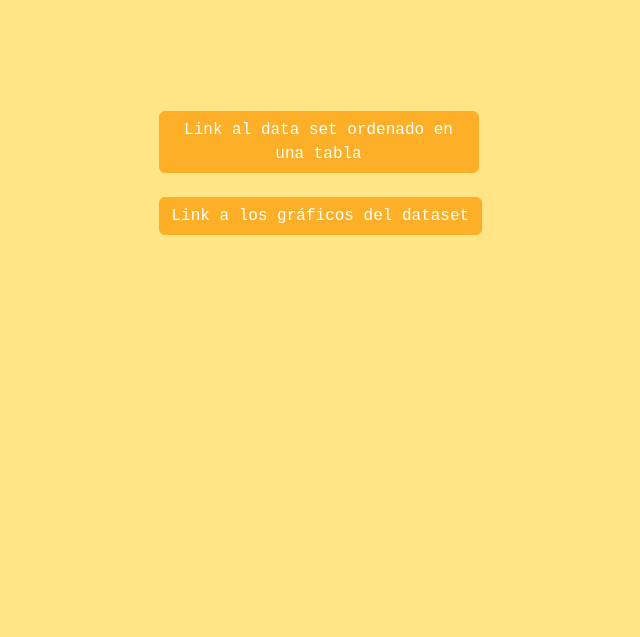
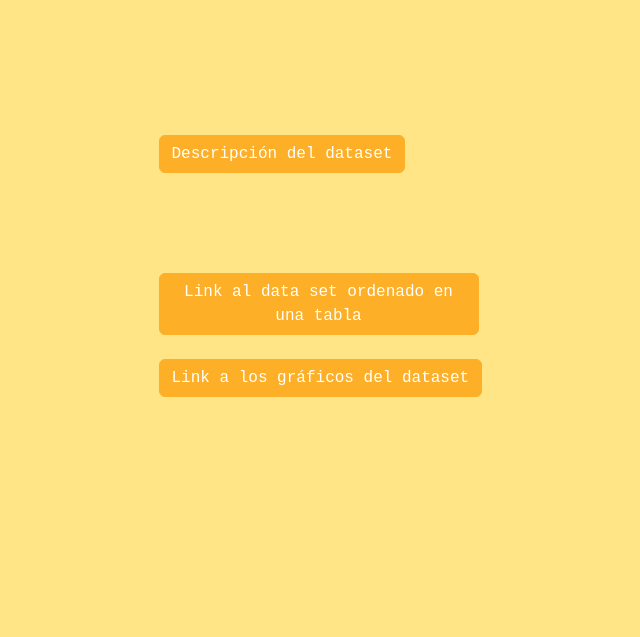
Before and after one commit to ana-castillo-zuain/trabajo_tdii, a Django app: page /sitio/data/ in a window 1280 px wide. Shown: the part 125-762 px from the top of the page, without its empty margins (269-909 px from the left). Run offline with Django 5.2, Linux system fonts and the light colour scheme.

Commit message:
button graf

```diff
--- a/datos/sitio/templates/data.html
+++ b/datos/sitio/templates/data.html
@@ -15,7 +15,10 @@
 <h4 style="font-family: 'Courier New', Courier, monospace; color:black; margin-left: 20px; text-align: center;"><img src="https://cdn-icons-png.flaticon.com/512/9913/9913467.png" style="width: 80px; margin-left: 20px; margin-right:20px">DATA SET SAT SCHOOLS EXAMS</h4>
 <br>
 
-
+<br>
+<div class="d-grid gap-2 col-6 mx-auto" >
+  <a href="http://127.0.0.1:8000/sitio/data/descripcion/">  <button class="btn btn-primary" type="button" href="tabla.html" style="background-color: rgb(253, 175, 40);border-color: rgb(253, 175, 40); font-family: 'Courier New', Courier, monospace;min-width: 100px; max-width: 320px; margin-left: 100px; margin-top: 100px;">Descripción del dataset</button></a>
+  </div>
 <div class="d-grid gap-2 col-6 mx-auto" >
   <a href="http://127.0.0.1:8000/sitio/data/tabla/">  <button class="btn btn-primary" type="button" href="tabla.html" style="background-color: rgb(253, 175, 40);border-color: rgb(253, 175, 40); font-family: 'Courier New', Courier, monospace;min-width: 100px; max-width: 320px; margin-left: 100px; margin-top: 100px;">Link al data set ordenado en una tabla</button></a>
   </div>
```
